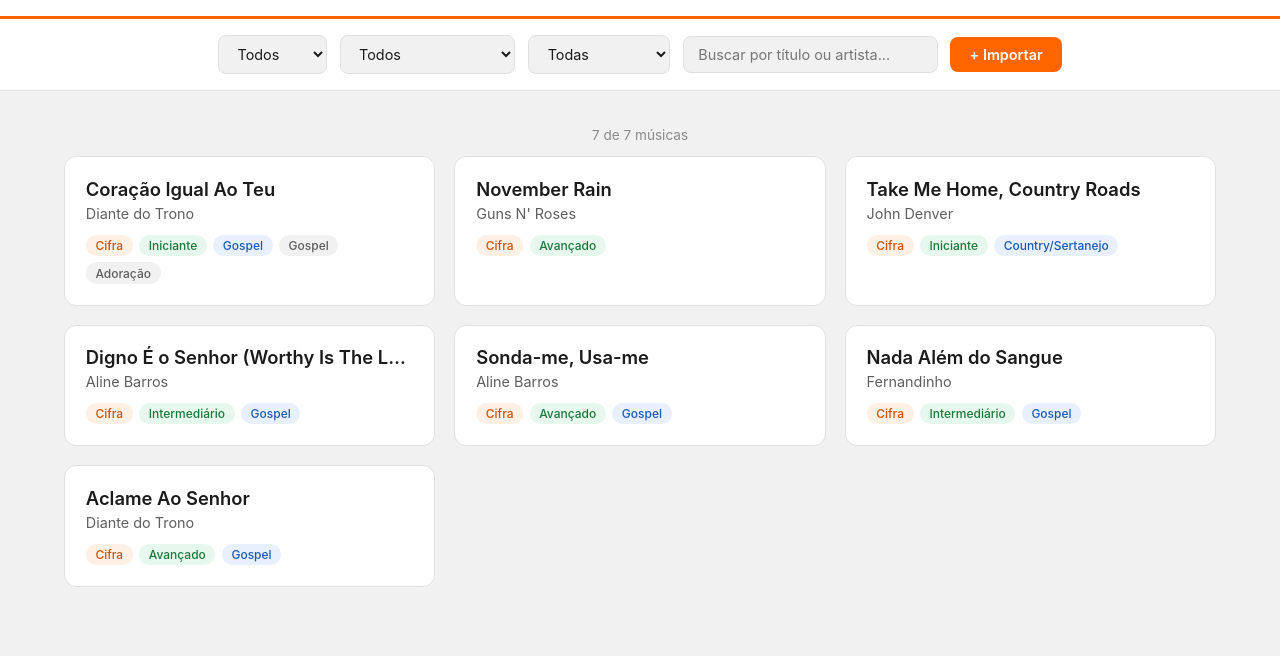
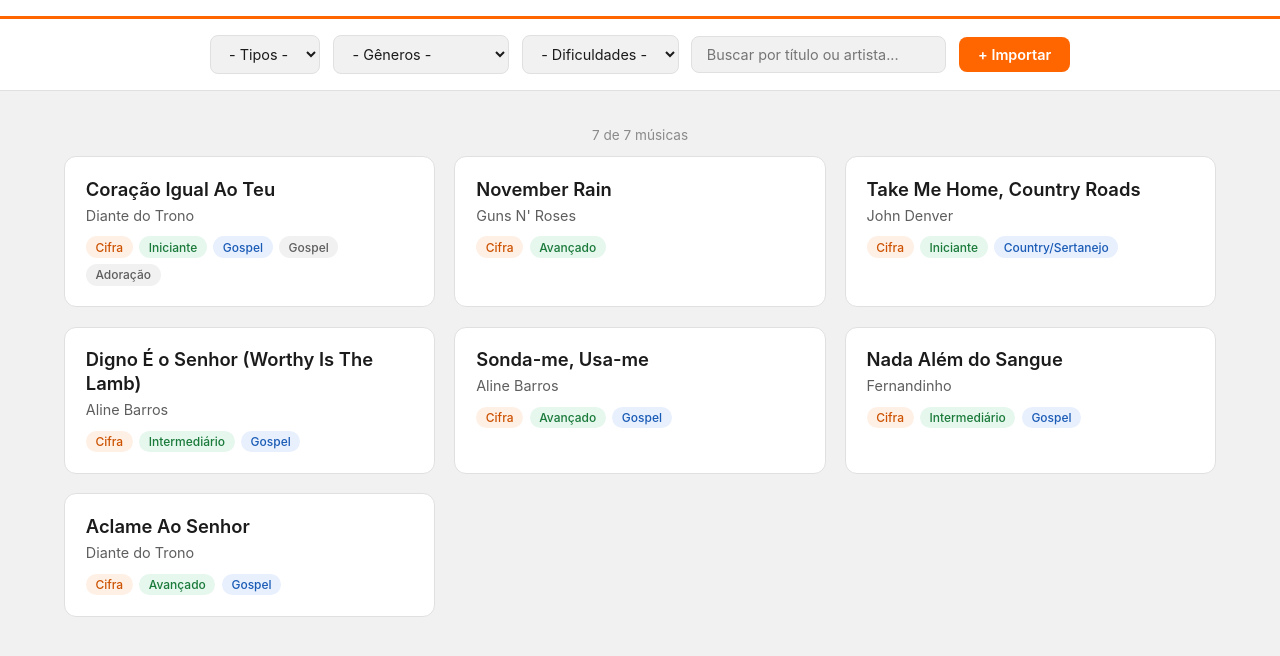
Before and after one commit to francamatheus/repertorio-piano, a plain HTML site: page index.html in a window 1280 px wide. Shown: the part 102-758 px from the top of the page. Drawn offline with Linux system fonts and the light colour scheme.

Commit message:
fix: filtros com label descritivo, título do card multi-linha, BananaCifras via API interna

```diff
--- a/css/style.css
+++ b/css/style.css
@@ -199,9 +199,7 @@ body {
     font-weight: 600;
     color: var(--text);
     margin-bottom: 0.3rem;
-    white-space: nowrap;
-    overflow: hidden;
-    text-overflow: ellipsis;
+    line-height: 1.3;
 }
 
 .card-subtitle {
--- a/js/app.js
+++ b/js/app.js
@@ -37,9 +37,9 @@ function navegarPara(tela, dados) {
 
 function getFiltrosAtuais() {
     return {
-        tipo: document.getElementById('filtro-tipo')?.value || 'Todos',
-        genero: document.getElementById('filtro-genero')?.value || 'Todos',
-        dificuldade: document.getElementById('filtro-dificuldade')?.value || 'Todas',
+        tipo: document.getElementById('filtro-tipo')?.value || '',
+        genero: document.getElementById('filtro-genero')?.value || '',
+        dificuldade: document.getElementById('filtro-dificuldade')?.value || '',
         busca: document.getElementById('filtro-busca')?.value || '',
     };
 }
@@ -47,9 +47,9 @@ function getFiltrosAtuais() {
 function filtrar(catalogo, filtros) {
     const busca = removerAcentos(filtros.busca.toLowerCase());
     return catalogo.filter(item => {
-        if (filtros.tipo !== 'Todos' && item.tipo !== filtros.tipo) return false;
-        if (filtros.genero !== 'Todos' && item.genero !== filtros.genero) return false;
-        if (filtros.dificuldade !== 'Todas' && item.dificuldade !== filtros.dificuldade) return false;
+        if (filtros.tipo && item.tipo !== filtros.tipo) return false;
+        if (filtros.genero && item.genero !== filtros.genero) return false;
+        if (filtros.dificuldade && item.dificuldade !== filtros.dificuldade) return false;
         if (busca) {
             const titulo = removerAcentos((item.titulo || '').toLowerCase());
             const artista = removerAcentos((item.artista || item.compositor || '').toLowerCase());
@@ -61,15 +61,23 @@ function filtrar(catalogo, filtros) {
 
 // ── Filter Rendering ──
 
-function criarSelect(id, label, opcoes) {
+function criarSelect(id, ariaLabel, filtro) {
     const select = el('select');
     select.id = id;
-    select.setAttribute('aria-label', label);
-    opcoes.forEach(op => {
-        const option = el('option', null, op);
-        option.value = op;
+    select.setAttribute('aria-label', ariaLabel);
+
+    // Opção "All" com label descritivo (ex: "Todos os Gêneros")
+    const allOption = el('option', null, filtro.all.label);
+    allOption.value = filtro.all.value;
+    select.appendChild(allOption);
+
+    // Opções individuais
+    filtro.opcoes.forEach(op => {
+        const option = el('option', null, op.label);
+        option.value = op.value;
         select.appendChild(option);
     });
+
     return select;
 }
 
@@ -79,9 +87,9 @@ function renderFiltros() {
     const nav = document.getElementById('filters');
     nav.innerHTML = '';
 
-    const selectTipo = criarSelect('filtro-tipo', 'Filtrar por tipo', TIPOS);
-    const selectGenero = criarSelect('filtro-genero', 'Filtrar por gênero', GENEROS);
-    const selectDific = criarSelect('filtro-dificuldade', 'Filtrar por dificuldade', DIFICULDADES);
+    const selectTipo = criarSelect('filtro-tipo', 'Filtrar por tipo', FILTROS.tipo);
+    const selectGenero = criarSelect('filtro-genero', 'Filtrar por gênero', FILTROS.genero);
+    const selectDific = criarSelect('filtro-dificuldade', 'Filtrar por dificuldade', FILTROS.dificuldade);
 
     const inputBusca = el('input');
     inputBusca.type = 'search';
--- a/js/data.js
+++ b/js/data.js
@@ -2,13 +2,50 @@
 
 let CATALOGO = [];
 
-const GENEROS = [
-    'Todos', 'Gospel', 'Pop', 'Rock', 'MPB', 'Clássico', 'Jazz', 'Blues',
-    'Bossa Nova', 'Samba', 'Eletrônica', 'Trilha Sonora', 'Anime/Game',
-    'R&B/Soul', 'Country/Sertanejo', 'Funk', 'Reggae', 'Folk', 'Hip-Hop', 'Metal', 'Outro'
-];
-const DIFICULDADES = ['Todas', 'Iniciante', 'Intermediário', 'Avançado'];
-const TIPOS = ['Todos', 'Partitura', 'Cifra'];
+// ── Filtros (objetos com value/label para clareza no select) ──
+
+const FILTROS = {
+    tipo: {
+        all: { value: '', label: '- Tipos -' },
+        opcoes: [
+            { value: 'Partitura', label: 'Partitura' },
+            { value: 'Cifra', label: 'Cifra' },
+        ],
+    },
+    genero: {
+        all: { value: '', label: '- Gêneros -' },
+        opcoes: [
+            { value: 'Gospel', label: 'Gospel' },
+            { value: 'Pop', label: 'Pop' },
+            { value: 'Rock', label: 'Rock' },
+            { value: 'MPB', label: 'MPB' },
+            { value: 'Clássico', label: 'Clássico' },
+            { value: 'Jazz', label: 'Jazz' },
+            { value: 'Blues', label: 'Blues' },
+            { value: 'Bossa Nova', label: 'Bossa Nova' },
+            { value: 'Samba', label: 'Samba' },
+            { value: 'Eletrônica', label: 'Eletrônica' },
+            { value: 'Trilha Sonora', label: 'Trilha Sonora' },
+            { value: 'Anime/Game', label: 'Anime/Game' },
+            { value: 'R&B/Soul', label: 'R&B/Soul' },
+            { value: 'Country/Sertanejo', label: 'Country/Sertanejo' },
+            { value: 'Funk', label: 'Funk' },
+            { value: 'Reggae', label: 'Reggae' },
+            { value: 'Folk', label: 'Folk' },
+            { value: 'Hip-Hop', label: 'Hip-Hop' },
+            { value: 'Metal', label: 'Metal' },
+            { value: 'Outro', label: 'Outro' },
+        ],
+    },
+    dificuldade: {
+        all: { value: '', label: '- Dificuldades -' },
+        opcoes: [
+            { value: 'Iniciante', label: 'Iniciante' },
+            { value: 'Intermediário', label: 'Intermediário' },
+            { value: 'Avançado', label: 'Avançado' },
+        ],
+    },
+};
 
 async function carregarCatalogo() {
     try {
```
